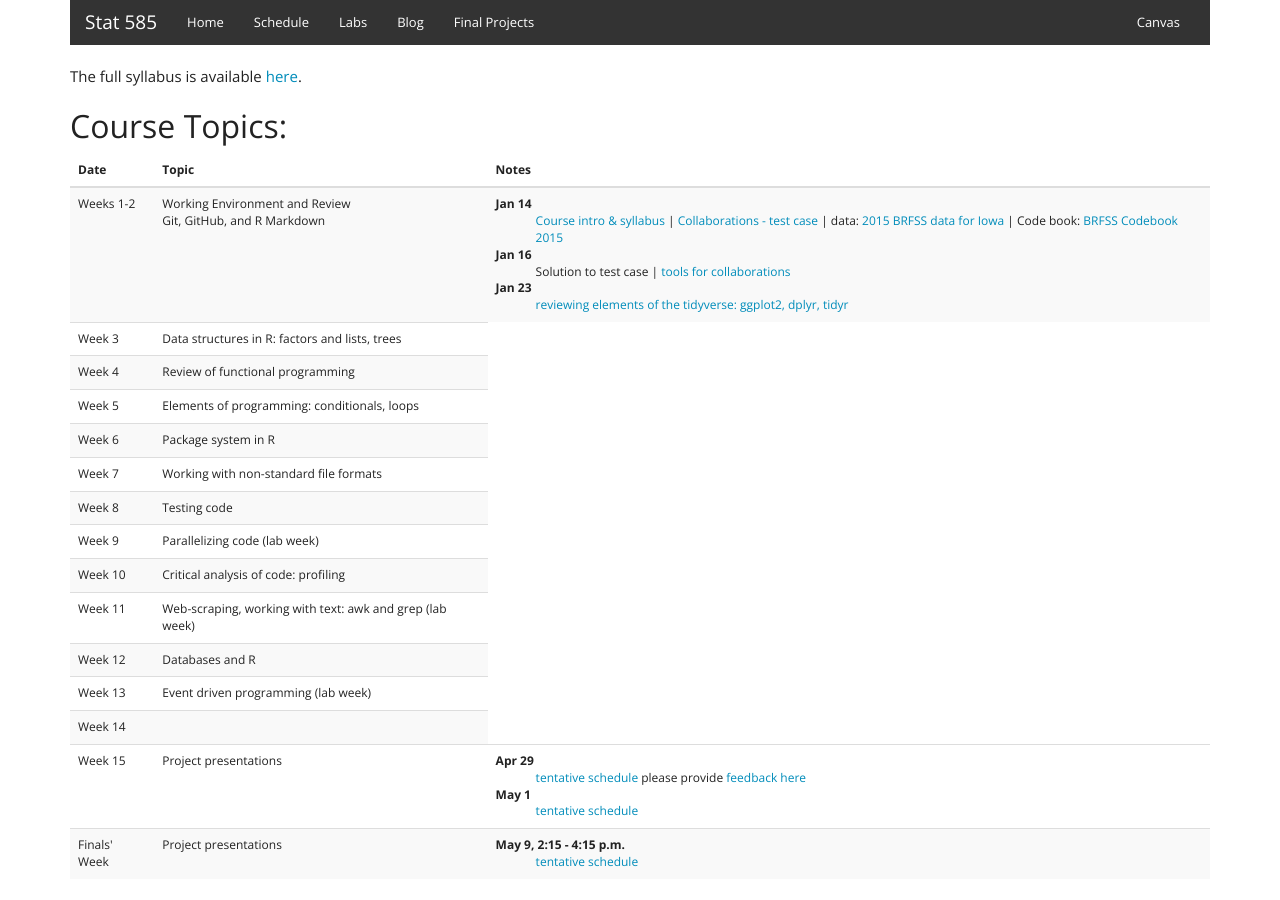
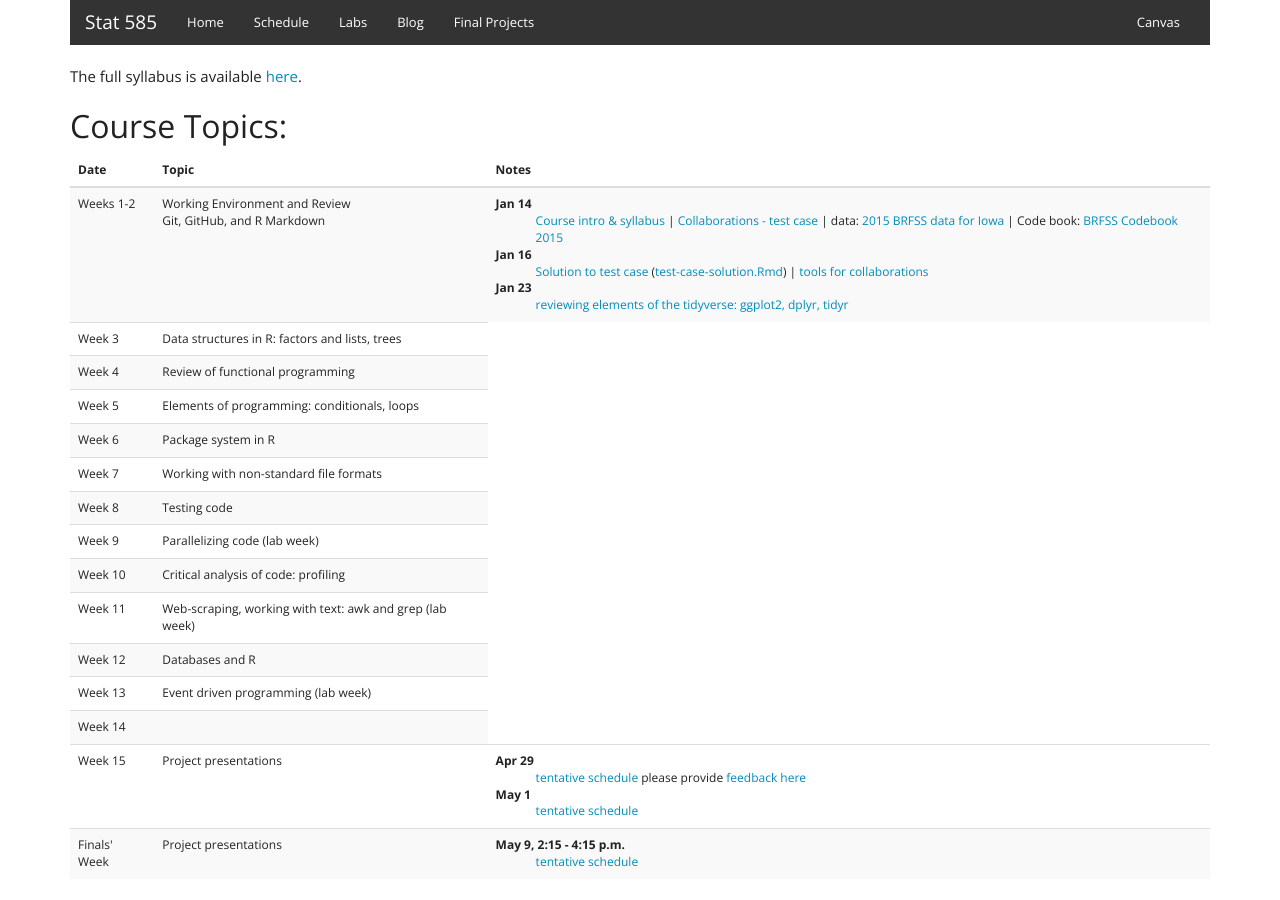
Before and after one commit to zzhou93/Stat585-at-ISU.github.io, a Jekyll site: the page built from schedule.html, in a window 1280 px wide. Built offline with Jekyll 4.4.1, drawn with Linux system fonts in a browser that asks for light colours.

Commit message:
links added

```diff
--- a/schedule.html
+++ b/schedule.html
@@ -27,9 +27,9 @@ The full syllabus is available <a href="syllabus.pdf" target=_blank>here</a>.
           <dt>Jan 14</dt>
           <dd><a href="../materials-2019/00_getting-started/slides.html" target=_blank>Course intro & syllabus</a> | <a href="../materials-2019/01_collaborative-environment/01_test-case.html" target=_blank>Collaborations - test case</a> | data: <a href="../materials-2019/01_collaborative-environment/data/brfss_iowa.csv" target=_blank>2015 BRFSS data for Iowa</a> | Code book: <a href="https://www.cdc.gov/brfss/annual_data/2015/pdf/codebook15_llcp.pdf">BRFSS Codebook 2015</a></dd>
           <dt>Jan 16</dt>
-          <dd>Solution to test case | <a href="../materials/01_collaborative-environment/03_tools-of-the-trade.html" target=_blank>tools for collaborations</a></dd>
+          <dd><a href="../materials-2019/01_collaborative-environment/01_test-case-solution.html">Solution to test case</a> (<a href="https://raw.githubusercontent.com/Stat585-at-ISU/materials-2019/master/01_collaborative-environment/test-case-solution.Rmd">test-case-solution.Rmd</a>)  | <a href="../materials/01_collaborative-environment/03_tools-of-the-trade.html" target=_blank>tools for collaborations</a></dd>
           <dt>Jan 23</dt>
-          <dd><!--<a href="../materials/01_collaborative-environment/04_git.html" target=_blank>forking repos</a>-->
+          <dd>
           <a href="../materials/02_tidyverse/01-just-intro.html" target=_blank>
           reviewing elements of the tidyverse: ggplot2, dplyr, tidyr</a>
           </dd>
```
